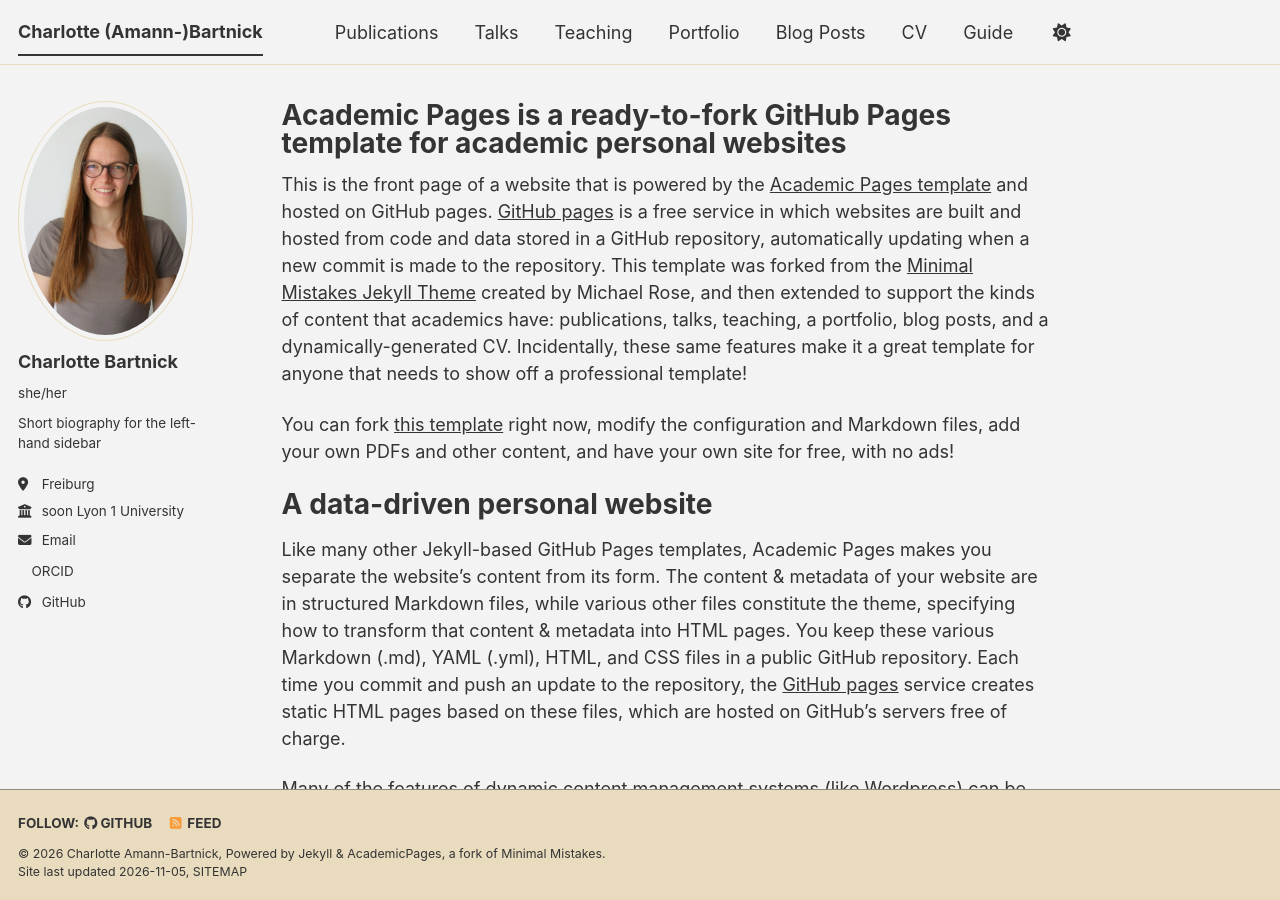
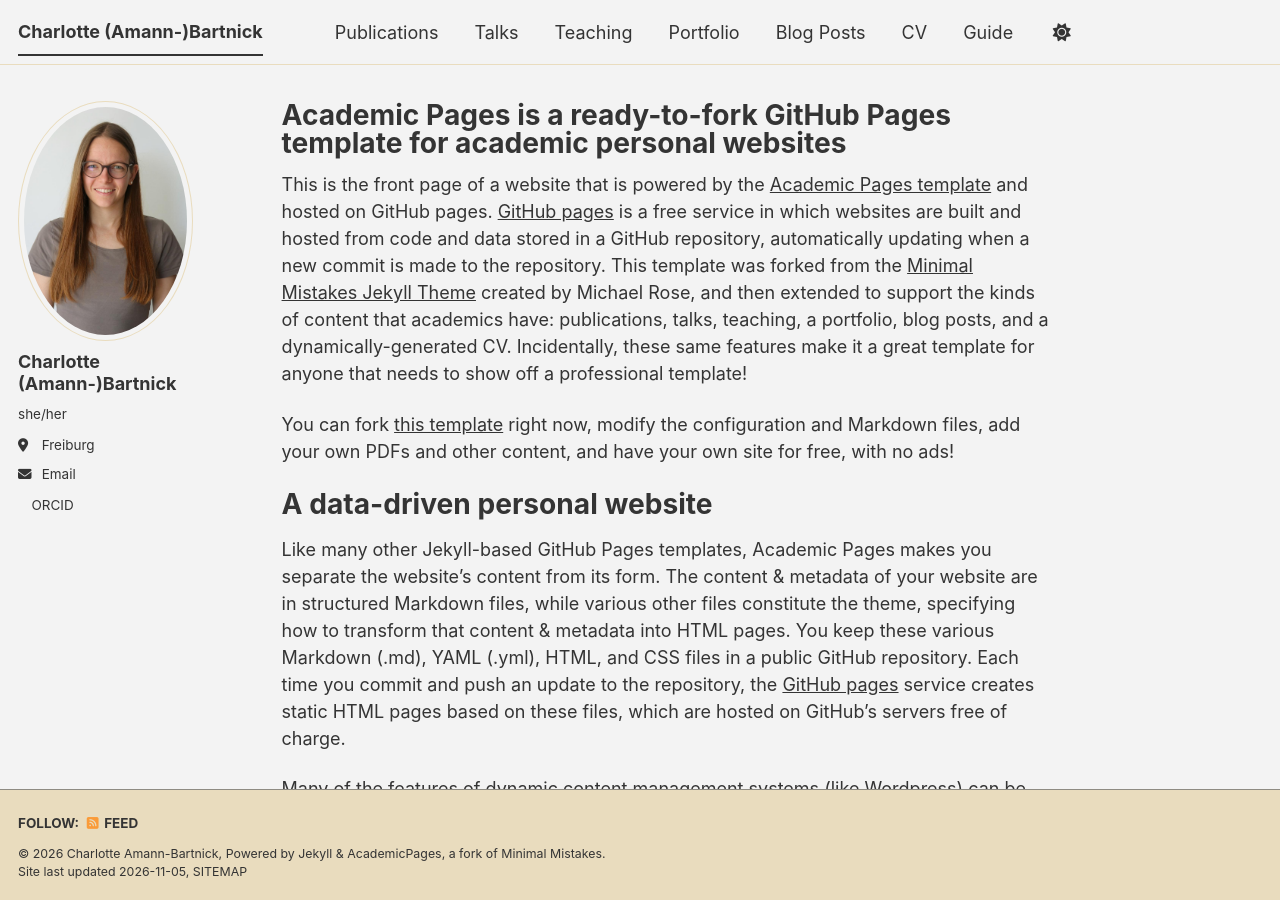
Before and after one commit to cbartnick/TestWebsite2, a Jekyll site: the page built from _pages/about.md, in a window 1280 px wide and 900 px high. Built offline with Jekyll 4.4.1, drawn with Linux system fonts in a browser that asks for light colours; a style sheet for code colours, icons or effects is not loaded.

Commit message:
Modify author details in _config.yml
Updated author name and email, commented out bio and employer fields.

```diff
--- a/_config.yml
+++ b/_config.yml
@@ -24,13 +24,13 @@ repository               : "cbartnick/TestWebsite2.github.io"
 author:
   # Biographic information
   avatar           : "2023Bartnick.jpg"
-  name             : "Charlotte Bartnick"
+  name             : "Charlotte (Amann-)Bartnick"
   pronouns         : "she/her"
-  bio              : "Short biography for the left-hand sidebar"
+  bio              : #"Short biography for the left-hand sidebar"
   location         : "Freiburg"
-  employer         : "soon Lyon 1 University"
+  employer         : #"soon Lyon 1 University"
   uri              : # URL
-  email            : "charlotte[dot]bartnick[at]math[dot]uni-freiburg[dot]de"
+  email            : "charlott.bartnick@math.uni-freiburg.de"
 
   # Academic websites
   academia         : # URL
@@ -51,7 +51,7 @@ author:
   bitbucket        : # Username - Update with your username on the site
   codepen          : # Username
   dribbble         : # Username
-  github           : "academicpages"
+  github           : #"academicpages"
   kaggle           : # Username
   stackoverflow    : # User number or user number and name (i.e., use "1" or "1/jeff-atwood")
 
```
